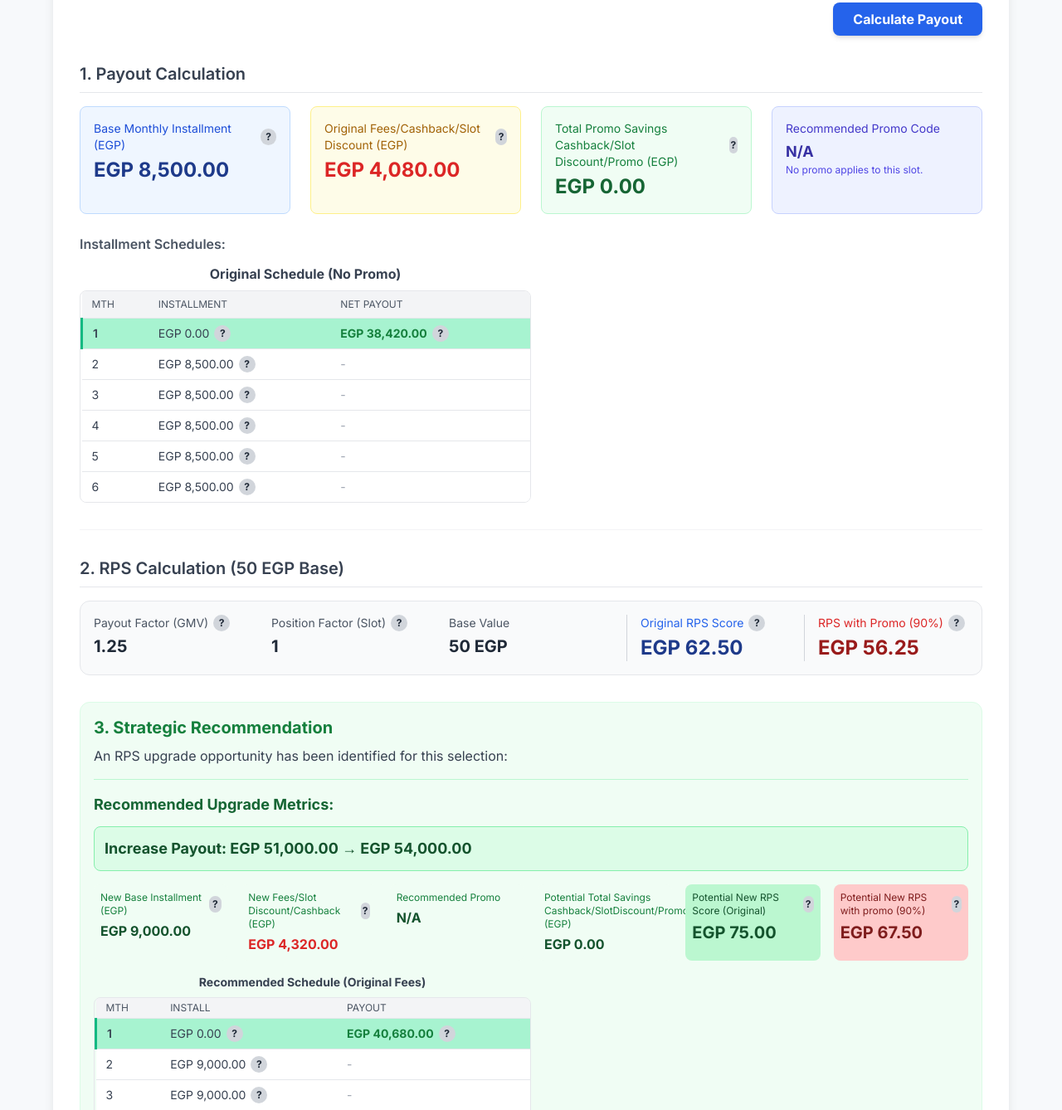
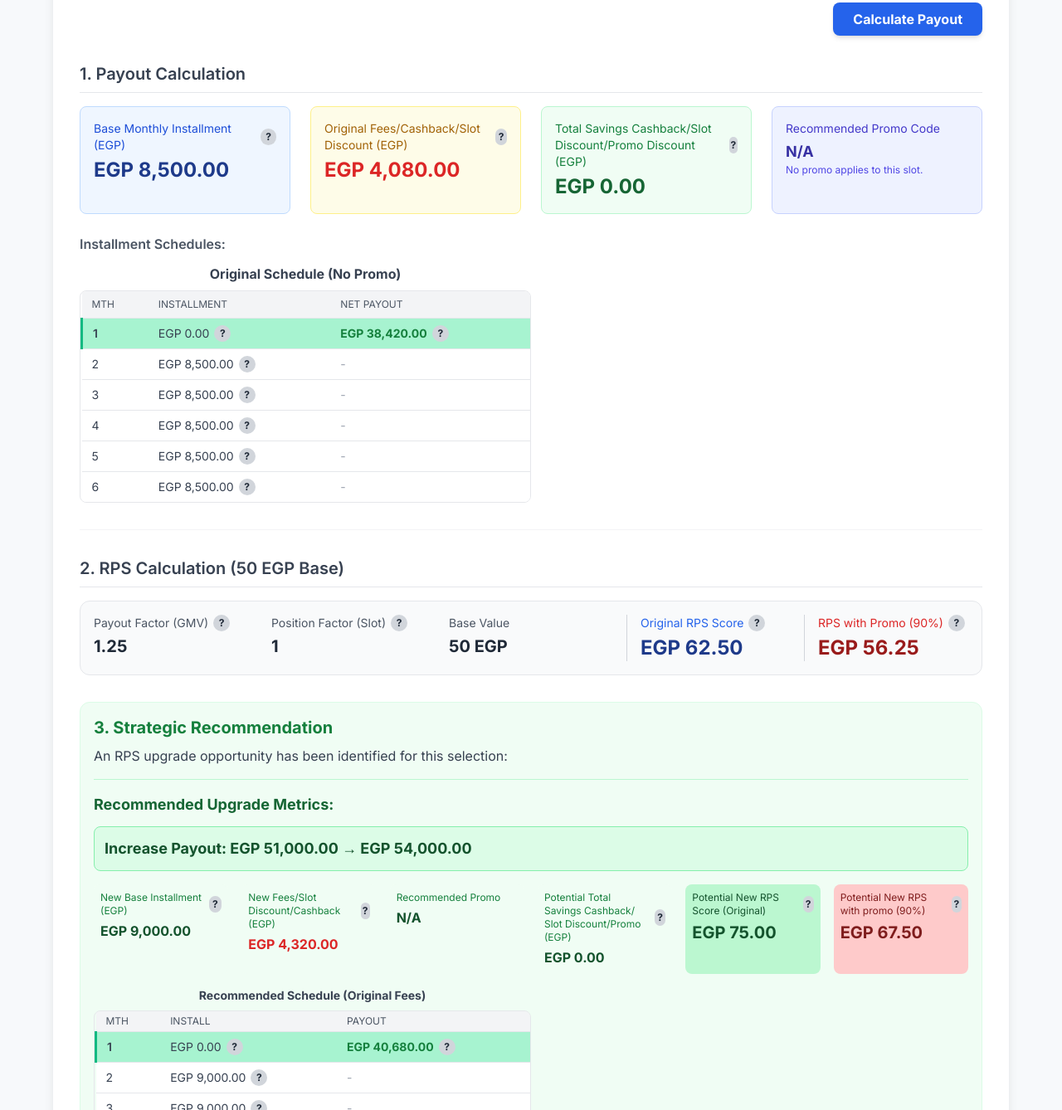
Before and after one commit to sawy96/rps-calculator, a plain HTML site: page index.html in a window 1280 px wide. Shown: the part 352-1690 px from the top of the page at 83% size. Drawn offline with nearby package versions, Linux system fonts and the light colour scheme.

Commit message:
Update index.html
Alignment Fixes

```diff
--- a/index.html
+++ b/index.html
@@ -161,7 +161,7 @@
                         </div>
                         <div class="p-4 bg-green-50 rounded-lg border border-green-200">
                             <p class="text-sm font-medium text-green-700 flex items-center">
-                                Total Promo Savings Cashback/Slot Discount/Promo (EGP)
+                                Total Savings Cashback/Slot Discount/Promo Discount (EGP)
                                 <span class="calc-button" onclick="showCalculationSteps('totalSavings', document.getElementById('result-total-savings').textContent)">?</span>
                             </p>
                             <p id="result-total-savings" class="text-2xl font-bold text-green-800 mt-1">0.00</p>
@@ -280,7 +280,7 @@
                             </div>
                             <div class="p-2 bg-green-50 rounded-lg">
                                 <p class="text-xs font-medium text-green-700 flex items-center">
-                                    Potential Total Savings Cashback/SlotDiscount/Promo (EGP)
+                                    Potential Total Savings Cashback/<br>Slot Discount/Promo (EGP)
                                     <span class="calc-button" onclick="showCalculationSteps('recTotalSavings', document.getElementById('rec-total-savings').textContent)">?</span>
                                 </p>
                                 <p id="rec-total-savings" class="font-bold text-green-900 mt-1">0.00</p>
```
